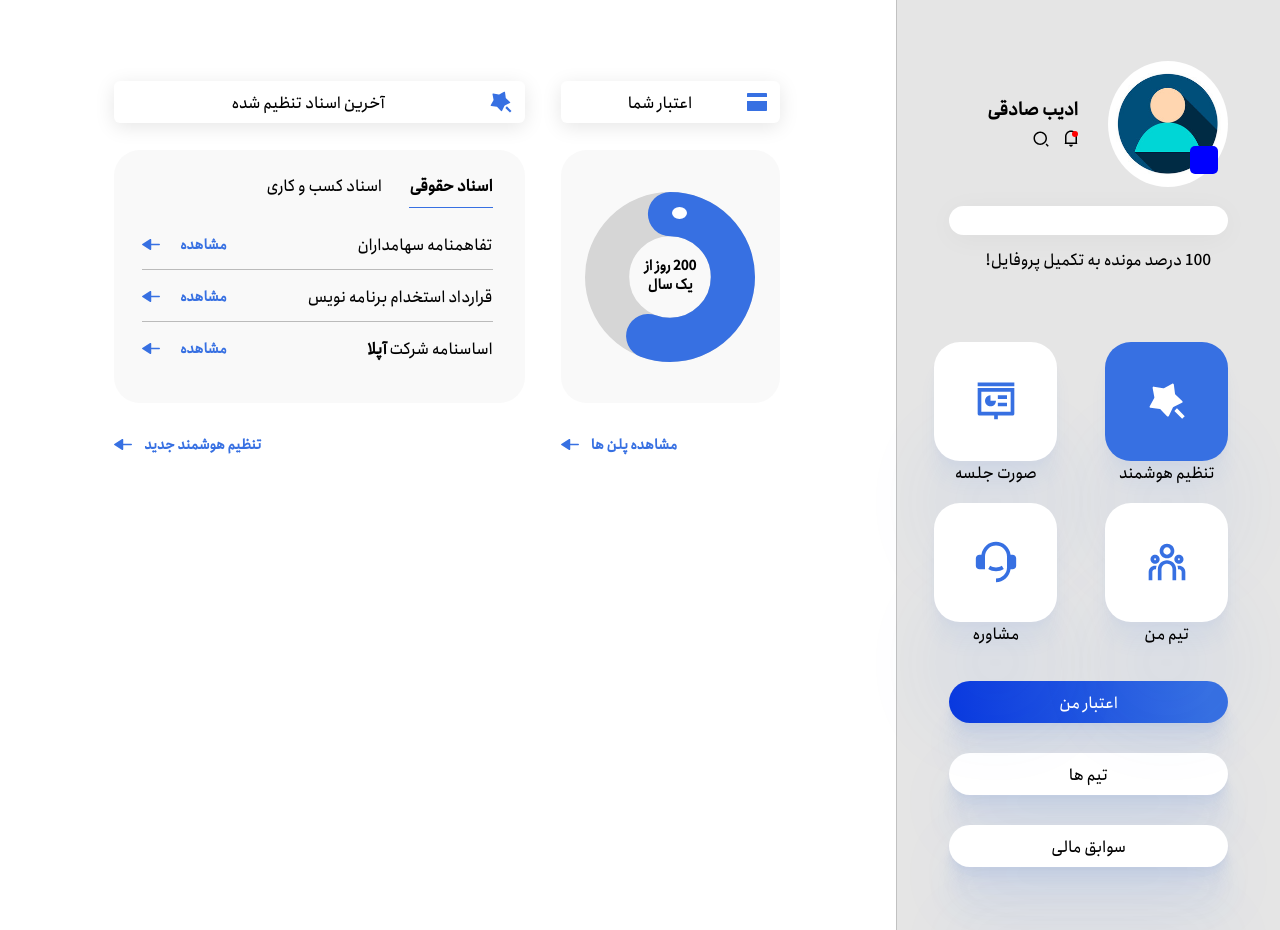
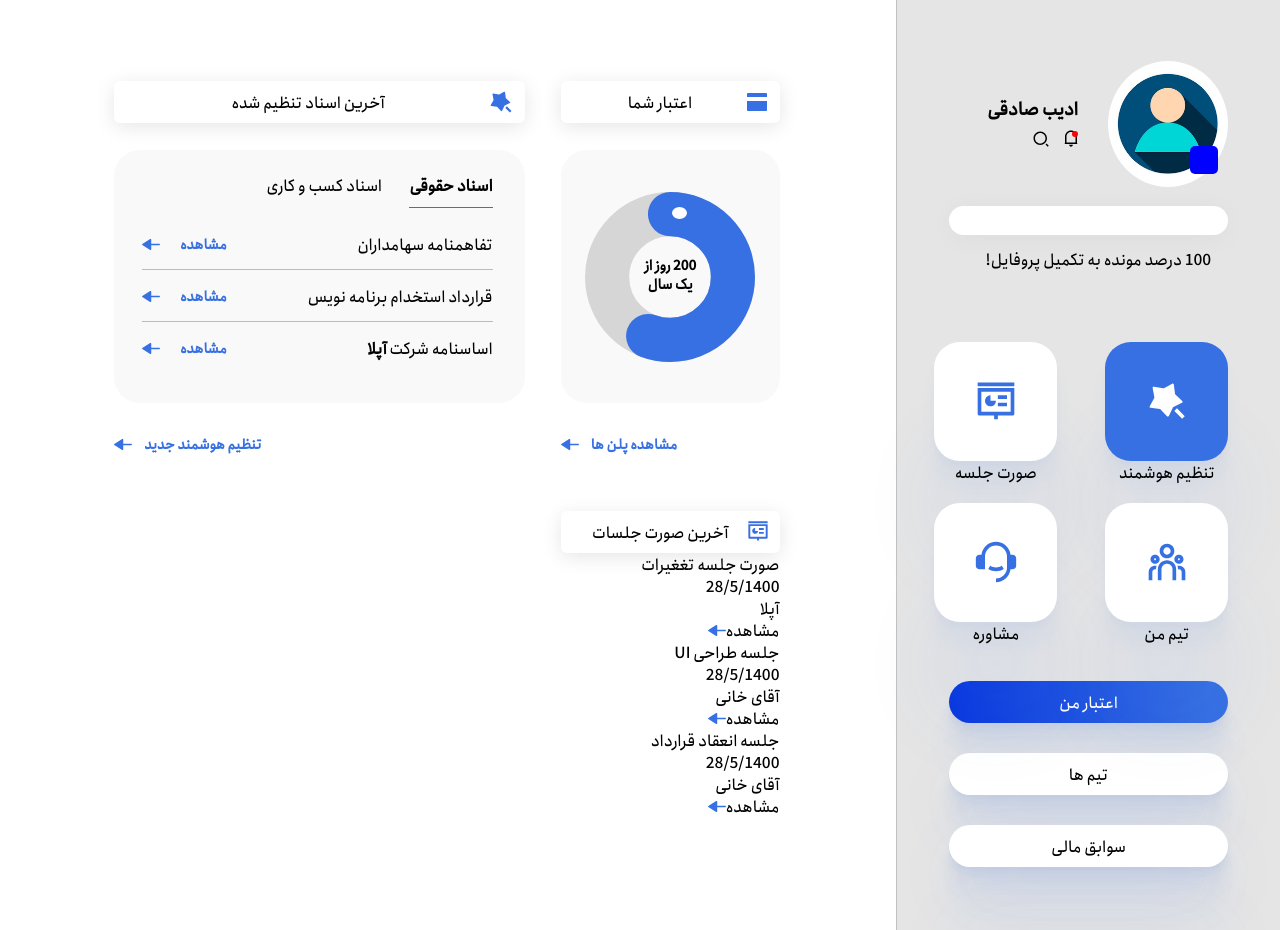
Before and after one commit to adibsadeghi1993/uplaw, a React (Create React App) app: page /dashbord in a window 1280 px wide. Built offline with nearby package versions, Linux system fonts and the light colour scheme; some icons are missing.

Commit message:
meeting component was finished

```diff
--- a/src/components/userInfo/createTeam/CreateTeam.js
+++ b/src/components/userInfo/createTeam/CreateTeam.js
@@ -2,6 +2,7 @@ import React from 'react'
 import UserProfile from '../commonFiles/userProfile/UserProfile'
 import TeamDocs from '../userTeams/userTeamsDocs/TeamDocs'
 import styles from "./createTeam.module.css"
+import Meeting from './meeting/Meeting'
 
 const CreateTeam = () => {
     return (
@@ -12,6 +13,7 @@ const CreateTeam = () => {
         <section className={styles.createteam_info}>
          <div className={styles.teams_docs}>
          <TeamDocs/>
+         <Meeting/>
 
          </div>
         </section>
--- /dev/null
+++ b/src/components/userInfo/createTeam/meeting/Meeting.js
@@ -0,0 +1,38 @@
+import React from "react";
+import styles from "./meeting.module.css";
+import meetingImage from "../../../../asstes/meeting.svg";
+import blueArrowImage from "../../../../asstes/blue arrow.svg";
+
+const Meeting = () => {
+  const meetings = [
+    { meetingName: "صورت جلسه تغغیرات", date: "28/5/1400", name: "آپلا" },
+    { meetingName: "جلسه طراحی UI", date: "28/5/1400", name: "آقای خانی" },
+    {
+      meetingName: "جلسه انعقاد قرارداد",
+      date: "28/5/1400",
+      name: "آقای خانی",
+    },
+  ];
+  return (
+    <section>
+      <div className={styles.meeting}>
+        <img src={meetingImage} />
+        <p>آخرین صورت جلسات</p>
+      </div>
+      <section className={styles.meeting_section}>
+        {meetings.map((item) => {
+          return (
+            <article className={styles.meeting_changes}>
+              <p>{item.meetingName}</p>
+              <p>{item.date}</p>
+              <p>{item.name}</p>
+              <div><span>مشاهده</span><img src={blueArrowImage}/></div>
+            </article>
+          );
+        })}
+      </section>
+    </section>
+  );
+};
+
+export default Meeting;
--- /dev/null
+++ b/src/components/userInfo/createTeam/meeting/meeting.module.css
@@ -0,0 +1,17 @@
+.meeting {
+    width: 33%;
+    padding: 10px 12px;
+    display: flex;
+    margin-top: 52px;
+    background: #ffffff;
+    box-shadow: 0px 4px 20px rgba(0, 0, 0, 0.1);
+    border-radius: 6px;
+  }
+  .meeting p {
+    flex: 1;
+    text-align: center;
+  }
+  .meeting img{
+      width: 20px;
+      height: 20px;
+  }
```
